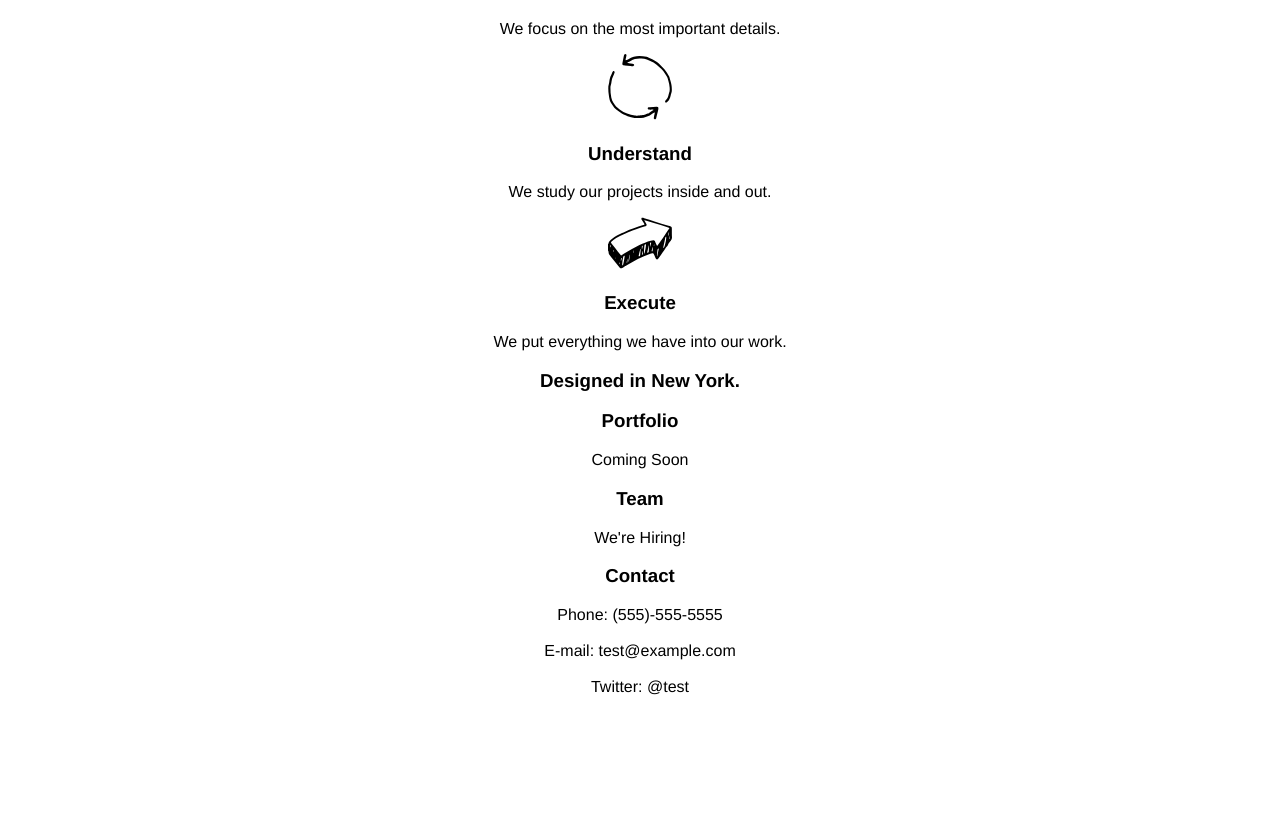
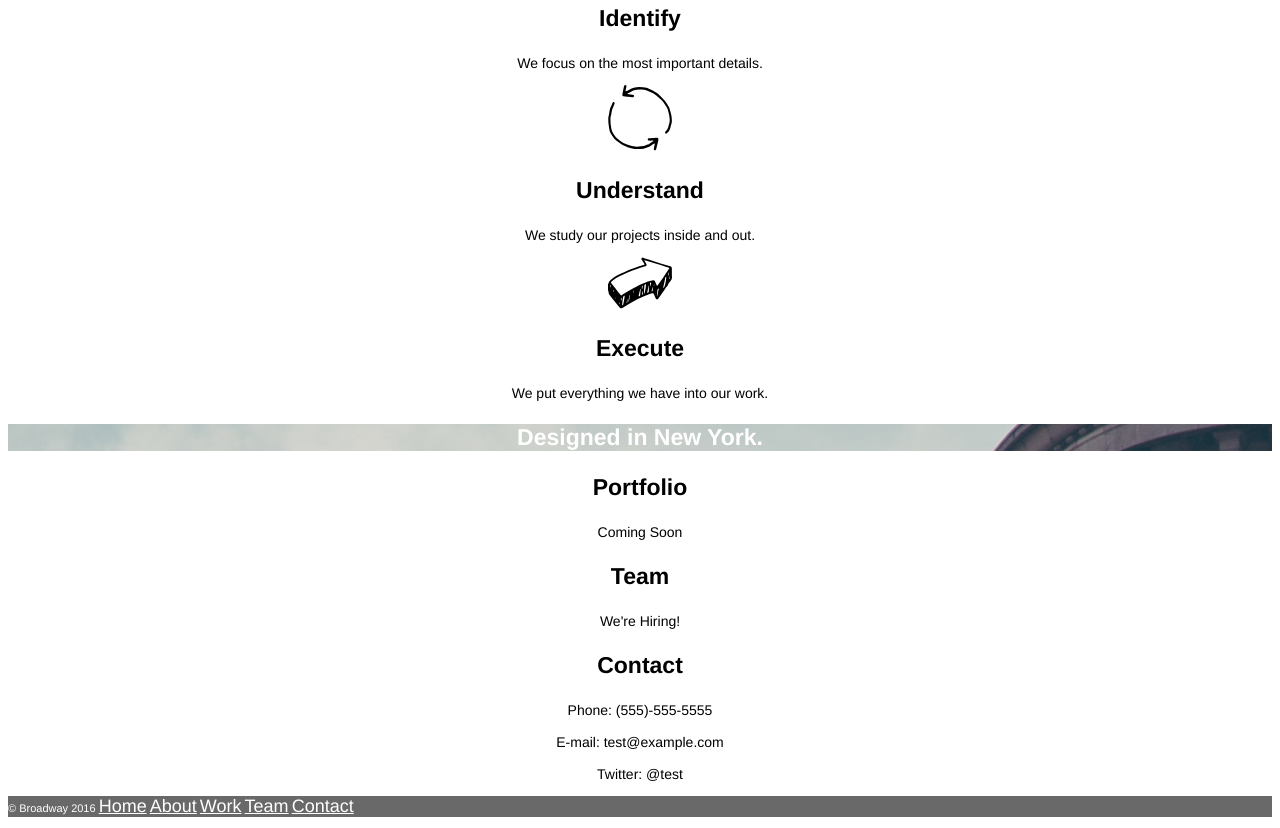
Before and after one commit to riccis2/broadway, a plain HTML site: page index.html in a window 1280 px wide. Shown: the part 497-1325 px from the top of the page. Before the commit the page ends 1209 px from the top, so only its background shows below. Drawn offline with Linux system fonts and the light colour scheme.

Commit message:
Added all html styling.

```diff
--- a/index.html
+++ b/index.html
@@ -7,12 +7,12 @@
   </head>
   <body>
     <div class="header">
-      <h1>Broadway Design</h1>
-      <a href="">Home</a><br><br>
+      <h1 id="top">Broadway Design</h1>
+      <a href="#top">Home</a><br><br>
       <a href="">About</a><br><br>
-      <a href="">Work</a><br><br>
-      <a href="">Team</a><br><br>
-      <a href="">Contact</a>
+      <a href="#portfolio">Work</a><br><br>
+      <a href="#team">Team</a><br><br>
+      <a href="#contact">Contact</a>
     </div>
 
     <h2>Our Process</h2>
@@ -29,7 +29,7 @@
     <h3>Execute</h3>
     <p>We put everything we have into our work.</p>
 
-    <h3 id="bground">Designed in New York.</h3>
+    <h3 class="bground">Designed in New York.</h3>
 
     <h3 id="portfolio">Portfolio</h3>
     <p>Coming Soon</p>
@@ -39,5 +39,12 @@
 
     <h3 id="contact">Contact</h3>
     <p>Phone: (555)-555-5555<br><br>E-mail: test@example.com<br><br>Twitter: @test</p>
+
+    <p class="footer">&copy; Broadway 2016</div>
+    <a href="#top">Home</a>
+    <a href="">About</a>
+    <a href="#portfolio">Work</a>
+    <a href="#team">Team</a>
+    <a href="#contact">Contact</a></p>
   </body>
 </html>
--- a/resources/css/style.css
+++ b/resources/css/style.css
@@ -15,7 +15,33 @@ a{
   color: white;
 }
 
+h2{
+  font-size: 32px;
+  font-weight: bold;
+}
+
+h3{
+  font-size: 23px;
+  font-weight: bold;
+}
+
+.bground{
+  color: white;
+  background-image: url("../photos/building.png");
+}
+
+p{
+  font-size: 14px;
+}
+
 .header{
   background-image: url("../photos/building.png");
   background-size: cover;
 }
+
+.footer{
+  background-color: dimgray;
+  color: white;
+  font-size: 11px;
+  text-align: left;
+}
```
